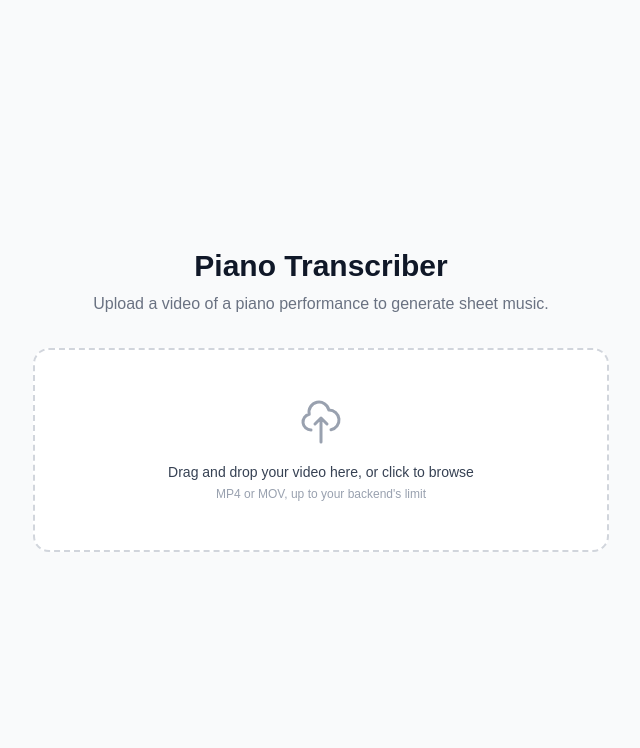
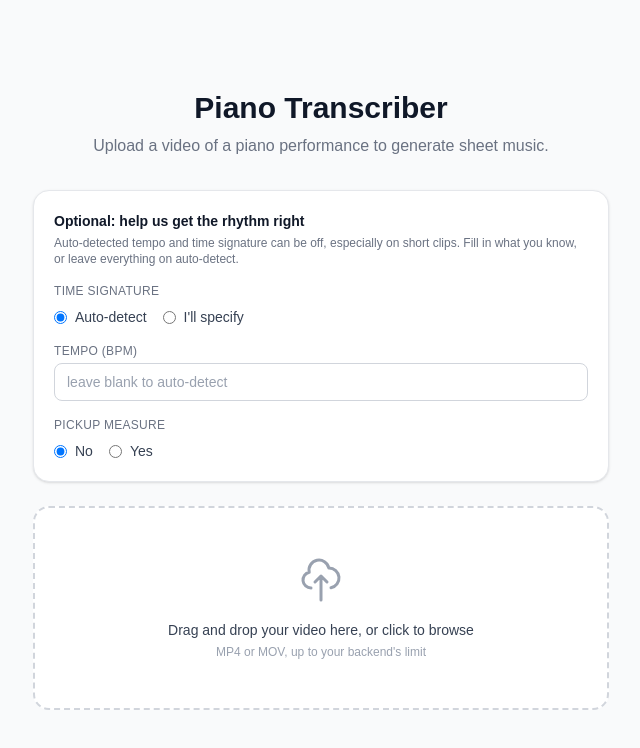
Before and after one commit to sruthyP847/piano-transcriber-app, a Next.js app in the folder frontend/: page / in a window 1280 px wide. Shown: the top 748 px of the page, without its empty margins (319-959 px from the left). Built offline with nearby package versions, Linux system fonts and the light colour scheme.

Commit message:
feat: add user-specifiable time signature, tempo, and pickup measure support, replacing pure auto-detection where provided

```diff
--- a/frontend/app/page.tsx
+++ b/frontend/app/page.tsx
@@ -27,6 +27,10 @@ type EventData = {
 const ACCEPTED_TYPES = ["video/mp4", "video/quicktime", "video/x-m4v"];
 const API_BASE = "http://localhost:8000";
 
+type TimeSignatureMode = "auto" | "specify";
+const SIMPLE_METERS = ["4/4", "3/4", "2/4"];
+const COMPOUND_METERS = ["6/8", "9/8", "12/8"];
+
 export default function Home() {
   const [status, setStatus] = useState<Status>("idle");
   const [progress, setProgress] = useState(0);
@@ -41,6 +45,12 @@ export default function Home() {
   const [rawNotes, setRawNotes] = useState<RawNote[]>([]);
   const [events, setEvents] = useState<EventData[]>([]);
   const [isDragging, setIsDragging] = useState(false);
+  const [timeSignatureMode, setTimeSignatureMode] = useState<TimeSignatureMode>("auto");
+  const [simpleMeter, setSimpleMeter] = useState("");
+  const [compoundMeter, setCompoundMeter] = useState("");
+  const [tempoBpmInput, setTempoBpmInput] = useState("");
+  const [hasPickup, setHasPickup] = useState(false);
+  const [pickupBeatsInput, setPickupBeatsInput] = useState("");
   const fileInputRef = useRef<HTMLInputElement>(null);
   const progressIntervalRef = useRef<ReturnType<typeof setInterval> | null>(null);
 
@@ -93,6 +103,26 @@ export default function Home() {
       const formData = new FormData();
       formData.append("file", file);
 
+      if (timeSignatureMode === "specify") {
+        const chosenMeter = simpleMeter || compoundMeter;
+        if (chosenMeter) {
+          formData.append("time_signature", chosenMeter);
+        }
+      }
+
+      const parsedTempo = tempoBpmInput.trim() === "" ? null : Number(tempoBpmInput);
+      if (parsedTempo !== null && !Number.isNaN(parsedTempo)) {
+        formData.append("tempo_bpm", String(parsedTempo));
+      }
+
+      formData.append("has_pickup", hasPickup ? "true" : "false");
+      if (hasPickup) {
+        const parsedPickup = pickupBeatsInput.trim() === "" ? null : Number(pickupBeatsInput);
+        if (parsedPickup !== null && !Number.isNaN(parsedPickup)) {
+          formData.append("pickup_beats", String(parsedPickup));
+        }
+      }
+
       const response = await fetch(`${API_BASE}/api/transcribe`, {
         method: "POST",
         body: formData,
@@ -131,7 +161,7 @@ export default function Home() {
         err instanceof Error ? err.message : "Something went wrong while uploading."
       );
     }
-  }, []);
+  }, [timeSignatureMode, simpleMeter, compoundMeter, tempoBpmInput, hasPickup, pickupBeatsInput]);
 
   const handleDrop = useCallback(
     (e: React.DragEvent<HTMLDivElement>) => {
@@ -320,6 +350,154 @@ export default function Home() {
           </p>
         </div>
 
+        {!isBusy && (
+          <div className="mb-6 rounded-2xl border border-gray-200 bg-white p-5 shadow-sm">
+            <h2 className="text-sm font-semibold text-gray-900">
+              Optional: help us get the rhythm right
+            </h2>
+            <p className="mt-1 text-xs text-gray-500">
+              Auto-detected tempo and time signature can be off, especially on short clips. Fill
+              in what you know, or leave everything on auto-detect.
+            </p>
+
+            <div className="mt-4">
+              <span className="block text-xs font-medium uppercase tracking-wide text-gray-500">
+                Time signature
+              </span>
+              <div className="mt-2 flex gap-4">
+                <label className="flex items-center gap-2 text-sm text-gray-700">
+                  <input
+                    type="radio"
+                    name="time-signature-mode"
+                    checked={timeSignatureMode === "auto"}
+                    onChange={() => {
+                      setTimeSignatureMode("auto");
+                      setSimpleMeter("");
+                      setCompoundMeter("");
+                    }}
+                  />
+                  Auto-detect
+                </label>
+                <label className="flex items-center gap-2 text-sm text-gray-700">
+                  <input
+                    type="radio"
+                    name="time-signature-mode"
+                    checked={timeSignatureMode === "specify"}
+                    onChange={() => setTimeSignatureMode("specify")}
+                  />
+                  I&apos;ll specify
+                </label>
+              </div>
+
+              {timeSignatureMode === "specify" && (
+                <div className="mt-3 grid grid-cols-2 gap-3">
+                  <div>
+                    <label className="block text-xs text-gray-500">Simple meters</label>
+                    <select
+                      value={simpleMeter}
+                      onChange={(e) => {
+                        setSimpleMeter(e.target.value);
+                        setCompoundMeter("");
+                      }}
+                      className="mt-1 w-full rounded-lg border border-gray-300 px-3 py-2 text-sm text-gray-900"
+                    >
+                      <option value="">—</option>
+                      {SIMPLE_METERS.map((meter) => (
+                        <option key={meter} value={meter}>
+                          {meter}
+                        </option>
+                      ))}
+                    </select>
+                  </div>
+                  <div>
+                    <label className="block text-xs text-gray-500">Compound meters</label>
+                    <select
+                      value={compoundMeter}
+                      onChange={(e) => {
+                        setCompoundMeter(e.target.value);
+                        setSimpleMeter("");
+                      }}
+                      className="mt-1 w-full rounded-lg border border-gray-300 px-3 py-2 text-sm text-gray-900"
+                    >
+                      <option value="">—</option>
+                      {COMPOUND_METERS.map((meter) => (
+                        <option key={meter} value={meter}>
+                          {meter}
+                        </option>
+                      ))}
+                    </select>
+                  </div>
+                </div>
+              )}
+            </div>
+
+            <div className="mt-4">
+              <label className="block text-xs font-medium uppercase tracking-wide text-gray-500">
+                Tempo (BPM)
+              </label>
+              <input
+                type="number"
+                inputMode="decimal"
+                value={tempoBpmInput}
+                onChange={(e) => setTempoBpmInput(e.target.value)}
+                placeholder="leave blank to auto-detect"
+                className="mt-1 w-full rounded-lg border border-gray-300 px-3 py-2 text-sm text-gray-900 placeholder:text-gray-400"
+              />
+              {compoundMeter !== "" && (
+                <p className="mt-1 text-xs text-gray-500">
+                  For compound meters, enter the dotted-quarter-note tempo (e.g. the
+                  &quot;quarter-note-dot equals X&quot; marking).
+                </p>
+              )}
+            </div>
+
+            <div className="mt-4">
+              <span className="block text-xs font-medium uppercase tracking-wide text-gray-500">
+                Pickup measure
+              </span>
+              <div className="mt-2 flex gap-4">
+                <label className="flex items-center gap-2 text-sm text-gray-700">
+                  <input
+                    type="radio"
+                    name="has-pickup"
+                    checked={!hasPickup}
+                    onChange={() => {
+                      setHasPickup(false);
+                      setPickupBeatsInput("");
+                    }}
+                  />
+                  No
+                </label>
+                <label className="flex items-center gap-2 text-sm text-gray-700">
+                  <input
+                    type="radio"
+                    name="has-pickup"
+                    checked={hasPickup}
+                    onChange={() => setHasPickup(true)}
+                  />
+                  Yes
+                </label>
+              </div>
+
+              {hasPickup && (
+                <div className="mt-3">
+                  <label className="block text-xs text-gray-500">
+                    How many beats is the pickup?
+                  </label>
+                  <input
+                    type="number"
+                    inputMode="decimal"
+                    value={pickupBeatsInput}
+                    onChange={(e) => setPickupBeatsInput(e.target.value)}
+                    placeholder="leave blank if unsure"
+                    className="mt-1 w-full max-w-[10rem] rounded-lg border border-gray-300 px-3 py-2 text-sm text-gray-900 placeholder:text-gray-400"
+                  />
+                </div>
+              )}
+            </div>
+          </div>
+        )}
+
         <div
           onDragOver={(e) => {
             e.preventDefault();
```
Also changed, not shown: 1 other file (tests, documents, lock files or other folders).
